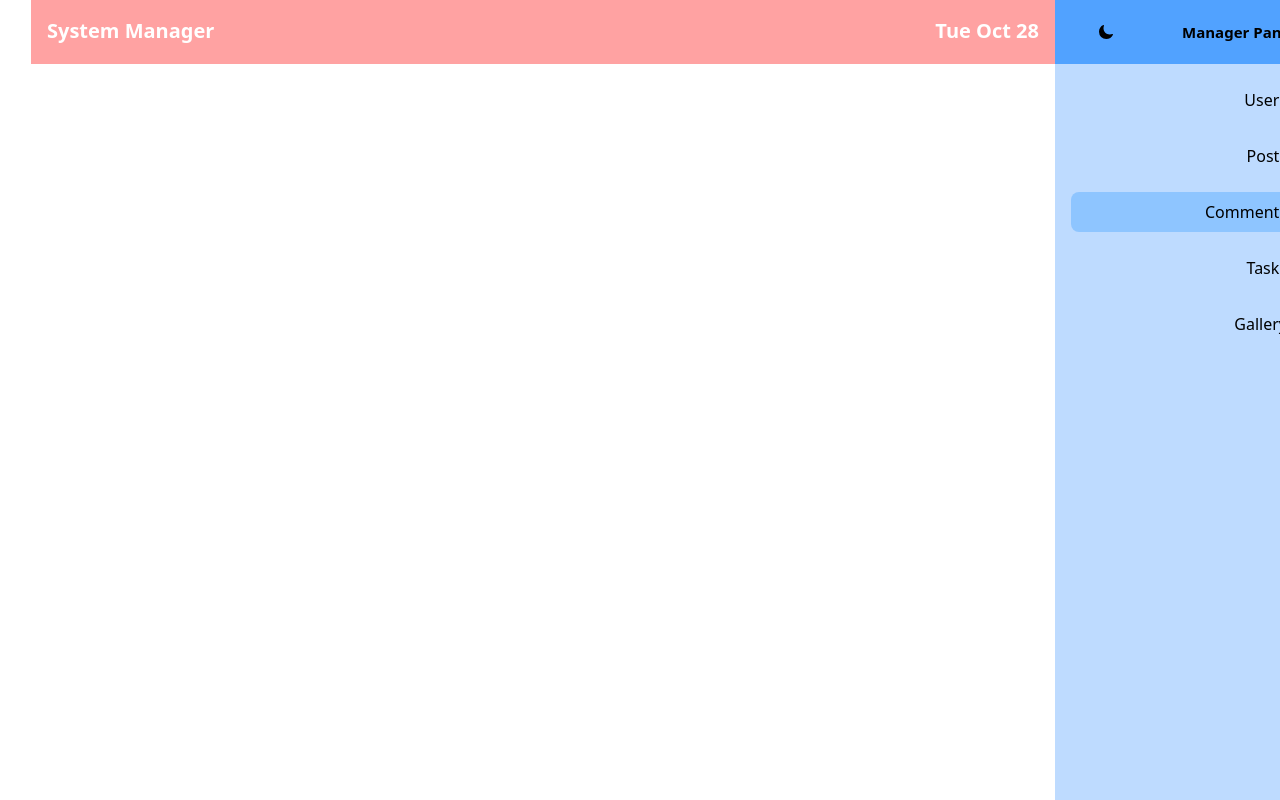
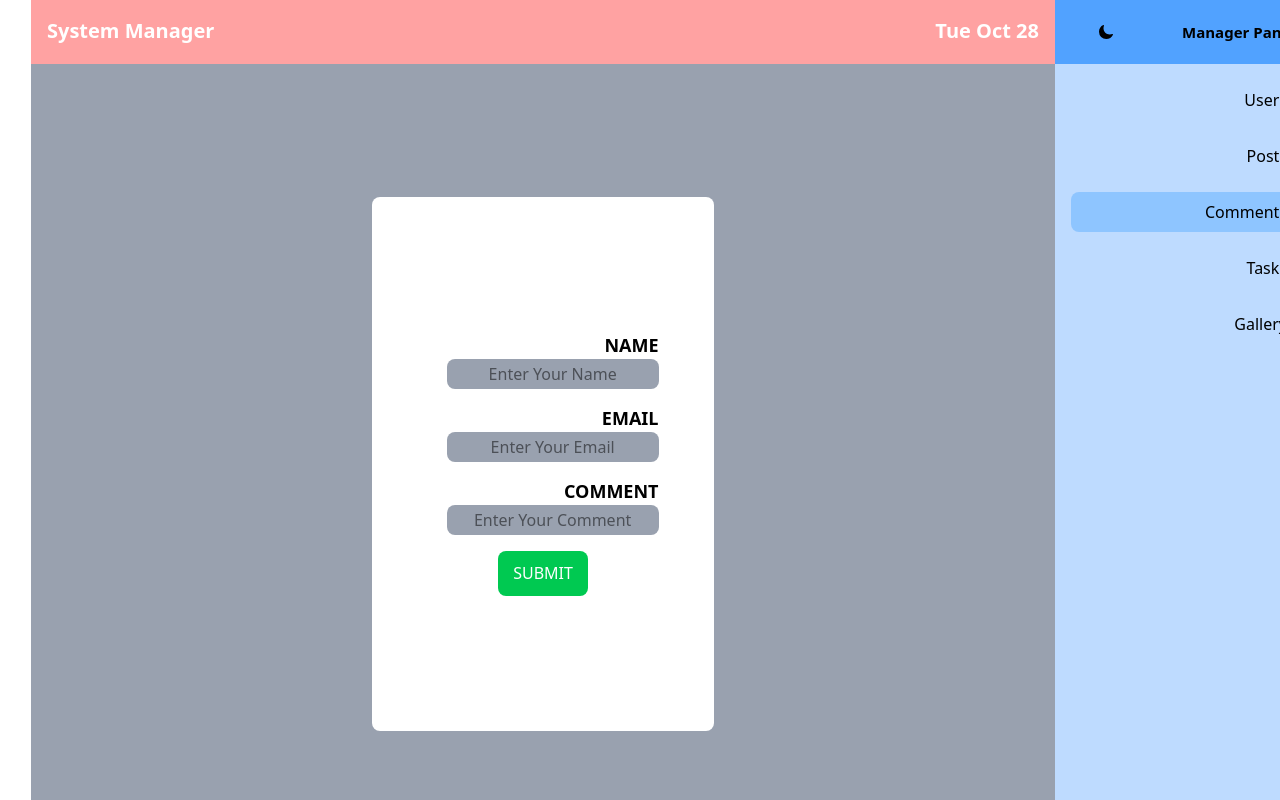
Before and after one commit to hosein8513/react-project, a React (Vite) app: page /comments/add in a window 1280 px wide. Built offline with nearby package versions, Linux system fonts and the light colour scheme.

Commit message:
complete-comments

```diff
--- a/layout/content/Content.jsx
+++ b/layout/content/Content.jsx
@@ -5,10 +5,11 @@ import Comments from "../../pages/comments/Comments";
 import Tasks from "../../pages/tasks/Tasks";
 import Gallery from "../../pages/gallery/Gallery";
 import Adduser from "../../pages/users/Adduser";
+import Addcomment from "../../pages/comments/Addcomment";
 
 const Content = () => {
     return (
-        <div className="fixed top-0 left-0 pr-64 pt-16  w-full h-screen dark:bg-purple-900">
+        <div className="fixed top-0 left-0 pr-64 pt-16  w-full h-screen dark:bg-blue-950">
             <div className="">
                 <Routes>
                    <Route path="/users" element={<Users/>}></Route>
@@ -16,6 +17,7 @@ const Content = () => {
                    <Route path="/users/edit/:id" element={<Adduser/>}></Route>
                    <Route path="/posts" element={<Posts/>}></Route>
                    <Route path="/comments" element={<Comments/>}></Route>
+                   <Route path="/comments/add" element={<Addcomment/>}></Route>
                    <Route path="/tasks" element={<Tasks/>}></Route>
                    <Route path="/gallery" element={<Gallery/>}></Route>
                    <Route path="/" element={<Navigate to="/users"/>}></Route>
--- /dev/null
+++ b/pages/comments/Addcomment.jsx
@@ -0,0 +1,30 @@
+import { useNavigate } from "react-router";
+
+const Addcomment = () => {
+    const navigate = useNavigate()
+    const handlesubmit = () => {
+        alert("Comment Added")
+        navigate(-1)
+    }
+    return (
+        <div className="bg-gray-400 flex justify-center items-center h-screen">
+            <div className="w-4/12 h-8/12 bg-white rounded-lg flex flex-col justify-center items-center gap-4">
+            <div className="flex flex-col">
+                <label className="text-[18px] font-semibold">NAME</label>
+                <input type="text" className="w-11/12 h-[30px] rounded-lg bg-gray-400 text-center" placeholder="Enter Your Name"/>
+                </div>
+            <div className="flex flex-col">
+                <label className="text-[18px] font-semibold">EMAIL</label>
+                <input type="email" className="w-11/12 h-[30px] rounded-lg bg-gray-400 text-center" placeholder="Enter Your Email"/>
+                </div>
+            <div className="flex flex-col">
+                <label className="text-[18px] font-semibold">COMMENT</label>
+                <input type="text" className="w-11/12 h-[30px] rounded-lg bg-gray-400 text-center" placeholder="Enter Your Comment"/>
+                </div>
+                <button className="w-[90px] h-[45px] rounded-lg text-white bg-green-500" onClick={()=>handlesubmit()} type="submit">SUBMIT</button>
+                </div>
+        </div>
+    );
+};
+
+export default Addcomment;
--- a/pages/comments/Comments.jsx
+++ b/pages/comments/Comments.jsx
@@ -1,8 +1,54 @@
+import { useEffect, useState } from "react";
+import { deletecomment, getcomments } from "../../services/comments";
+import { Link } from "react-router";
+import { FaCommentDots } from "react-icons/fa";
 
 const Comments = () => {
+    const [comments, setcomments] = useState([])
+
+    const handlegetcomments = async () => {
+        try {
+            const data = await getcomments()
+            console.log(data);
+
+            setcomments(data.slice(1,11) || [])
+        } catch (error) {
+            console.log(error);
+
+        }
+
+    }
+    const handledelete = async (id) => {
+        const res = await deletecomment(id)
+        if (res.status === 200) {
+            alert("DELETED")
+            setcomments(comments.filter(comment => comment.id !== id))
+        }
+
+    }
+
+    useEffect(() => {
+        handlegetcomments()
+    }, [])
     return (
-        <div>
-            Comments
+        <div className="pt-4 h-screen flex flex-col">
+            <div className="flex justify-between! items-center p-4">
+                <h1 className="text-[30px] font-bold">COMMENTS</h1>
+                <Link to={"/comments/add"} className="w-[150px] h-[45px] rounded-lg flex justify-center items-center text-center bg-blue-500 text-white gap-3">add Comment <FaCommentDots /></Link>
+            </div>
+
+            <div className="w-full overflow-y-auto">
+                <div className="w-[70%]  grid grid-cols-1 md:grid-cols-2 gap-4 pb-24 mx-auto">
+                    {comments.map(comment => (
+                        <div className="w-full bg-red-100 rounded-lg border flex flex-col p-4" key={comment.id}>
+                            <span className="text-[20px] font-semibold text-gray-900">{comment.name}</span>
+                            <span className="text-[17px] font-semibold text-gray-800 mt-4">{comment.email}</span>
+                            <p className="text-[14px] text-gray-600 mt-4">{comment.body}</p>
+                            <button className="w-[90px] h-[45px] rounded-lg bg-red-500 text-white mt-7 cursor-pointer hover:animate-pulse" onClick={()=>handledelete(comment.id)}>DELETE</button>
+                        </div>
+                    ))}
+                </div>
+            </div>
         </div>
     );
 };
--- /dev/null
+++ b/services/comments.js
@@ -0,0 +1,21 @@
+import axios from "axios"
+
+export const getcomments = async()=>{
+    const response = await axios.get("https://jsonplaceholder.typicode.com/comments")
+    return response.data
+}
+
+export const createcomment =(data)=>{
+    return axios({
+        url:`https://jsonplaceholder.typicode.com/users`,
+        method:"post",
+        data,
+        headers:{
+           'Content-type': 'application/json; charset=UTF-8'
+        }
+    })
+}
+
+export const deletecomment = (id)=>{
+    return axios.delete(`https://jsonplaceholder.typicode.com/users/${id}`)
+}
```
